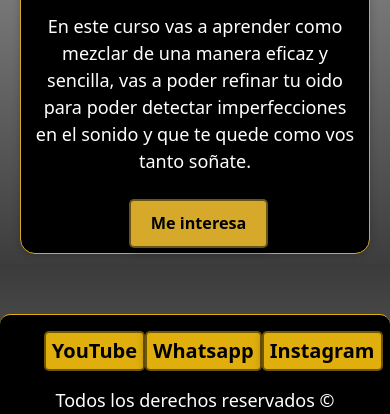
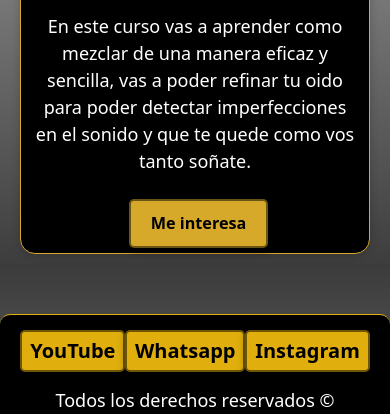
Before and after one commit to Liyigamy/IMP, a website: page paginas/cursos.html in a window 390 px wide. Shown: the part 2268-2682 px from the top of the page. Drawn offline with nearby package versions, Linux system fonts and the light colour scheme.

Commit message:
arreglar el footer

```diff
--- a/style.css
+++ b/style.css
@@ -749,7 +749,10 @@ footer{
     height: 100%;
     margin: 0;
     }
-
+    .redes{
+        width: 100%;
+        justify-content: center;
+    }
     .redes a{
         display: flex;
         padding: 1% 2%;
```
Also changed, not shown: index.html (+1 -1 lines).
